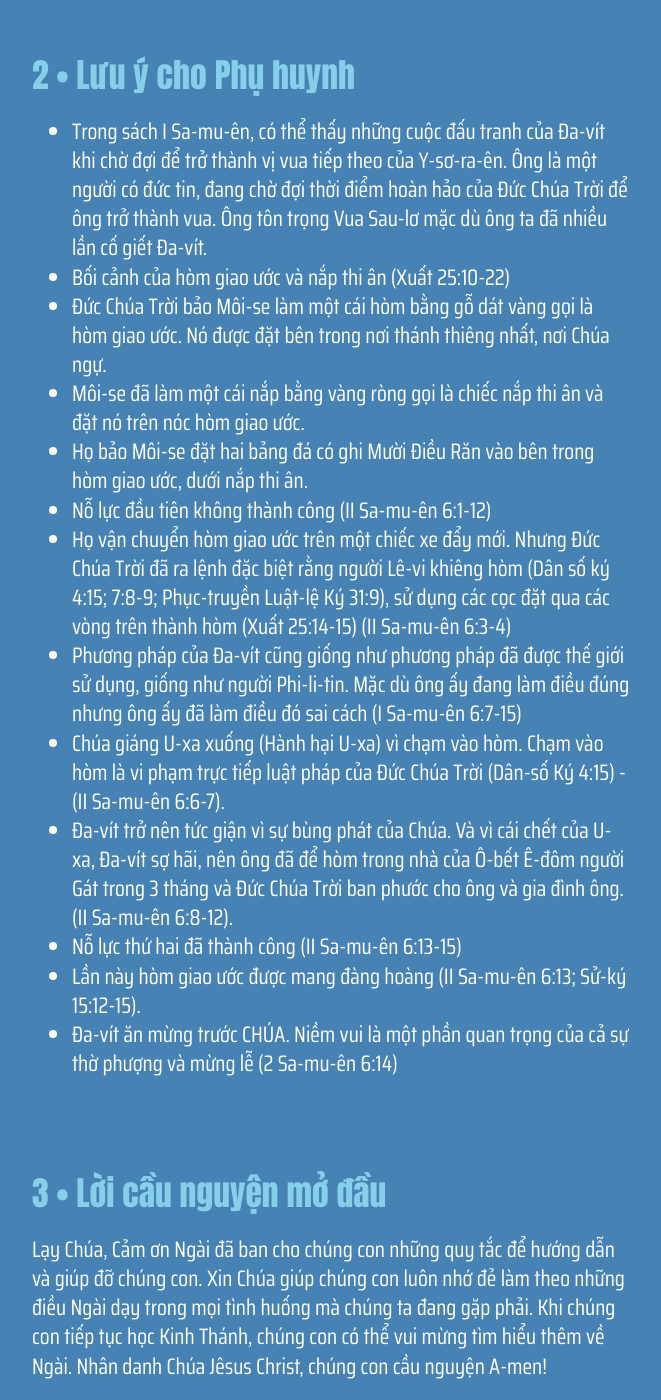
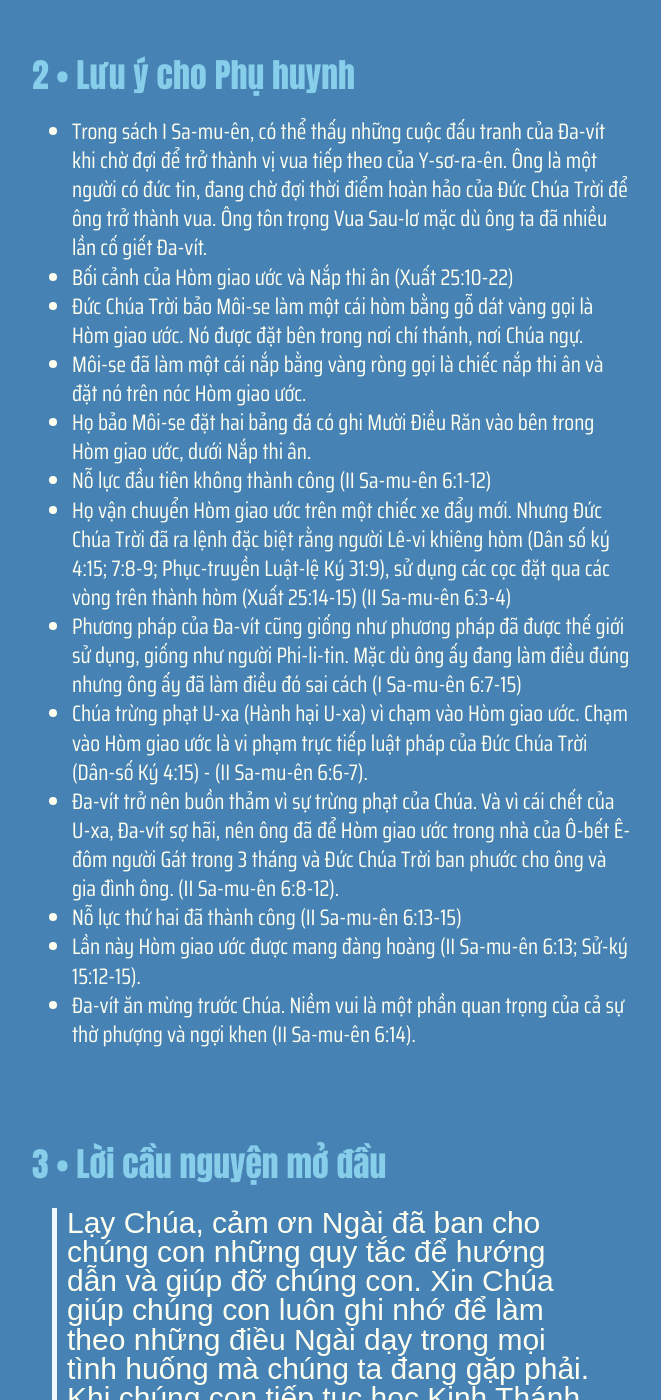
Before and after one commit to GospelTrust/LGS, a Jekyll site: the page built from docs/content/_vi/42-1.md, in a window 1280 px wide and 1400 px high, scrolled down 953 px. Shown: the whole window, without its empty margins (308-969 px from the left). Built offline with Jekyll 4.4.1, drawn with Linux system fonts in a browser that asks for light colours; some web fonts are replaced; some of the changed text lies outside the part shown.

Commit message:
Update: w42d1

```diff
--- a/docs/content/_vi/42-1.md
+++ b/docs/content/_vi/42-1.md
@@ -1,41 +1,41 @@
 ---
 week: 42
 day: 1
-title: 'ĐA-VÍT THỈNH HÒM GIAO ƯỚC'
+title: 'Đa-vít thỉnh Hòm Giao Ước'
 bible: 'II Sa-mu-ên 06:15,12-15'
 layout: lesson
 ---
 
 
 {% include lesson/section.html index=1 %}
-- Cho các em biết rằng Đức Chúa Trời muốn chúng ta tin cậy Ngài với những điều quan trọng trong cuộc sống của chúng ta
-- Để các em hiểu rằng Đức Chúa Trời muốn chúng ta hoàn thành mọi việc theo cách của Ngài
+- Cho các em biết rằng Đức Chúa Trời muốn chúng ta tin cậy Ngài với những điều quan trọng trong cuộc sống của chúng ta.
+- Để các em hiểu rằng Đức Chúa Trời muốn chúng ta hoàn thành mọi việc theo cách của Ngài.
 - Cho các em học cách vui mừng thờ phượng Chúa.
 
 
 {% include lesson/section.html index=2 %}
 * Trong sách I Sa-mu-ên, có thể thấy những cuộc đấu tranh của Đa-vít khi chờ đợi để trở thành vị vua tiếp theo của Y-sơ-ra-ên. Ông là một người có đức tin, đang chờ đợi thời điểm hoàn hảo của Đức Chúa Trời để ông trở thành vua. Ông tôn trọng Vua Sau-lơ mặc dù ông ta đã nhiều lần cố giết Đa-vít.
-* Bối cảnh của hòm giao ước và nắp thi ân (Xuất 25:10-22)
-- Đức Chúa Trời bảo Môi-se làm một cái hòm bằng gỗ dát vàng gọi là hòm giao ước. Nó được đặt bên trong nơi thánh thiêng nhất, nơi Chúa ngự.
-- Môi-se đã làm một cái nắp bằng vàng ròng gọi là chiếc nắp thi ân và đặt nó trên nóc hòm giao ước.
-- Họ bảo Môi-se đặt hai bảng đá có ghi Mười Điều Răn vào bên trong hòm giao ước, dưới nắp thi ân.
+* Bối cảnh của Hòm giao ước và Nắp thi ân (Xuất 25:10-22)
+- Đức Chúa Trời bảo Môi-se làm một cái hòm bằng gỗ dát vàng gọi là Hòm giao ước. Nó được đặt bên trong nơi chí thánh, nơi Chúa ngự.
+- Môi-se đã làm một cái nắp bằng vàng ròng gọi là chiếc nắp thi ân và đặt nó trên nóc Hòm giao ước.
+- Họ bảo Môi-se đặt hai bảng đá có ghi Mười Điều Răn vào bên trong Hòm giao ước, dưới Nắp thi ân.
 * Nỗ lực đầu tiên không thành công (II Sa-mu-ên 6:1-12)
-- Họ vận chuyển hòm giao ước trên một chiếc xe đẩy mới. Nhưng Đức Chúa Trời đã ra lệnh đặc biệt rằng người Lê-vi khiêng hòm (Dân số ký 4:15; 7:8-9; Phục-truyền Luật-lệ Ký 31:9), sử dụng các cọc đặt qua các vòng trên thành hòm (Xuất 25:14-15) (II Sa-mu-ên 6:3-4)
+- Họ vận chuyển Hòm giao ước trên một chiếc xe đẩy mới. Nhưng Đức Chúa Trời đã ra lệnh đặc biệt rằng người Lê-vi khiêng hòm (Dân số ký 4:15; 7:8-9; Phục-truyền Luật-lệ Ký 31:9), sử dụng các cọc đặt qua các vòng trên thành hòm (Xuất 25:14-15) (II Sa-mu-ên 6:3-4)
 - Phương pháp của Đa-vít cũng giống như phương pháp đã được thế giới sử dụng, giống như người Phi-li-tin. Mặc dù ông ấy đang làm điều đúng nhưng ông ấy đã làm điều đó sai cách (I Sa-mu-ên 6:7-15)
-- Chúa giáng U-xa xuống  (Hành hại U-xa) vì chạm vào hòm. Chạm vào hòm là vi phạm trực tiếp luật pháp của Đức Chúa Trời (Dân-số Ký 4:15) - (II Sa-mu-ên 6:6-7).
-- Đa-vít trở nên tức giận vì sự bùng phát của Chúa. Và vì cái chết của U-xa, Đa-vít sợ hãi, nên ông đã để hòm trong nhà của Ô-bết Ê-đôm người Gát trong 3 tháng và Đức Chúa Trời ban phước cho ông và gia đình ông. (II Sa-mu-ên 6:8-12).
+- Chúa trừng phạt U-xa (Hành hại U-xa) vì chạm vào Hòm giao ước. Chạm vào Hòm giao ước là vi phạm trực tiếp luật pháp của Đức Chúa Trời (Dân-số Ký 4:15) - (II Sa-mu-ên 6:6-7).
+- Đa-vít trở nên buồn thảm vì sự trừng phạt của Chúa. Và vì cái chết của U-xa, Đa-vít sợ hãi, nên ông đã để Hòm giao ước trong nhà của Ô-bết Ê-đôm người Gát trong 3 tháng và Đức Chúa Trời ban phước cho ông và gia đình ông. (II Sa-mu-ên 6:8-12).
 * Nỗ lực thứ hai đã thành công (II Sa-mu-ên 6:13-15)
-- Lần này hòm giao ước được mang đàng hoàng (II Sa-mu-ên 6:13; Sử-ký 15:12-15).
-- Đa-vít ăn mừng trước CHÚA. Niềm vui là một phần quan trọng của cả sự thờ phượng và mừng lễ (2 Sa-mu-ên 6:14)
+- Lần này Hòm giao ước được mang đàng hoàng (II Sa-mu-ên 6:13; Sử-ký 15:12-15).
+- Đa-vít ăn mừng trước Chúa. Niềm vui là một phần quan trọng của cả sự thờ phượng và ngợi khen (II Sa-mu-ên 6:14).
 
 
 {% include lesson/section.html index=3 %}
-Lạy Chúa, Cảm ơn Ngài đã ban cho chúng con những quy tắc để hướng dẫn và giúp đỡ chúng con. Xin Chúa giúp chúng con luôn nhớ đẻ làm theo những điều Ngài dạy trong mọi tình huống mà chúng ta đang gặp phải. Khi chúng con tiếp tục học Kinh Thánh, chúng con có thể vui mừng tìm hiểu thêm về Ngài. Nhân danh Chúa Jêsus Christ, chúng con cầu nguyện A-men!
+> Lạy Chúa, cảm ơn Ngài đã ban cho chúng con những quy tắc để hướng dẫn và giúp đỡ chúng con. Xin Chúa giúp chúng con luôn ghi nhớ để làm theo những điều Ngài dạy trong mọi tình huống mà chúng ta đang gặp phải. Khi chúng con tiếp tục học Kinh Thánh, chúng con có thể vui mừng tìm hiểu thêm về Ngài. Nhân danh Chúa Jêsus Christ, chúng con cầu nguyện A-men!
 
 
 
 {% include lesson/section.html index=4 %}
-Thi-thiên 9:10-11
+### Thi-thiên 9:10-11
  10 Hỡi Đức Giê-hô-va, phàm ai biết danh Ngài sẽ để lòng tin cậy nơi Ngài; Vì Ngài chẳng từ bỏ kẻ nào tìm kiếm Ngài. 11 Khá hát ngợi khen Đức Giê-hô-va, là Đấng ngự tại Si-ôn; Hãy báo cáo giữa các dân công việc tối cao của Ngài.
 
 
@@ -48,33 +48,26 @@
 
 
 {% include lesson/section.html index=7 %}
-Đọc và nghiên cứu II Sa-mu-ên 6:1-15. Bắt đầu kể cho con bạn nghe câu chuyện bằng cách tập trung vào II Sa-mu-ên 6:1-5. Nhắc con bạn nhớ câu chuyện Kinh thánh khi Đức Chúa Trời hướng dẫn Môi-se xây dựng đền tạm để giúp nhắc nhở về tầm quan trọng của chiếc hòm giao ước đối với dân Y-sơ-ra-ên.
+Đọc và nghiên cứu II Sa-mu-ên 6:1-15. Bắt đầu kể cho con bạn nghe câu chuyện bằng cách tập trung vào II Sa-mu-ên 6:1-5. Nhắc con bạn nhớ câu chuyện Kinh Thánh khi Đức Chúa Trời hướng dẫn Môi-se xây dựng đền tạm để giúp nhắc nhở về tầm quan trọng của chiếc Hòm giao ước đối với dân Y-sơ-ra-ên.
 
 
 
 {% include lesson/section.html index=8 %}
-LĂN VÀ KỂ CHUYỆN
+Lăn và kể chuyện
 - Chuẩn bị một con xúc xắc hoặc làm một con.
-Nếu trẻ em lăn: (câu hỏi tùy thuộc vào số nút trên xúc xắc
+Nếu trẻ em lăn: (câu hỏi tùy thuộc vào số nút trên xúc xắc)
 
-{% include lesson/section.html index=1 %}
 
-{% include lesson/section.html index=2 %}
-
-{% include lesson/section.html index=3 %}
-
-{% include lesson/section.html index=4 %}
-
-{% include lesson/section.html index=5 %}
-
-{% include lesson/section.html index=6 %}
 
 
 {% include lesson/section.html index=9 %}
 1. Các nhân vật khác nhau trong câu chuyện là ai?
-2. Điều gì làm bạn ngạc nhiên hoặc ngạc nhiên về câu chuyện hôm nay?
+2. Điều gì làm bạn ngạc nhiên hoặc bất ngờ về câu chuyện hôm nay?
 3. Từ những gì bạn học được hôm nay, bạn cảm thấy Đức Chúa Trời có thể đang nói gì với bạn?
+4. Câu chuyện diễn ra khi nào?
+5. Điều gì đã xảy ra ở đầu, giữa và cuối câu chuyện?
+6. Bạn có câu hỏi gì về câu chuyện?
 
 
 {% include lesson/section.html index=10 %}
-Lạy Chúa, Con cảm tạ Ngài vì Ngài là Đức Chúa Trời thánh khiết muốn chúng con vâng lời Ngài hoàn toàn. Xin Chúa hướng dẫn chúng con khi chúng con lắng nghe và vâng theo Lời của Ngài. Giúp chúng con luôn tin tưởng Ngài. Nhân danh Chúa Jêsus Christ, chúng con cầu nguyện A-men!
+> Lạy Chúa, Con cảm tạ Ngài vì Ngài là Đức Chúa Trời thánh khiết muốn chúng con vâng lời Ngài hoàn toàn. Xin Chúa hướng dẫn chúng con khi chúng con lắng nghe và vâng theo Lời của Ngài. Giúp chúng con luôn tin tưởng Ngài. Nhân danh Chúa Jêsus Christ, chúng con cầu nguyện A-men!
```
